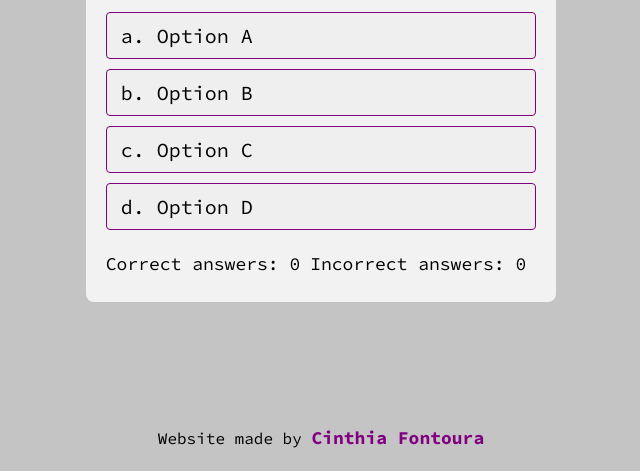
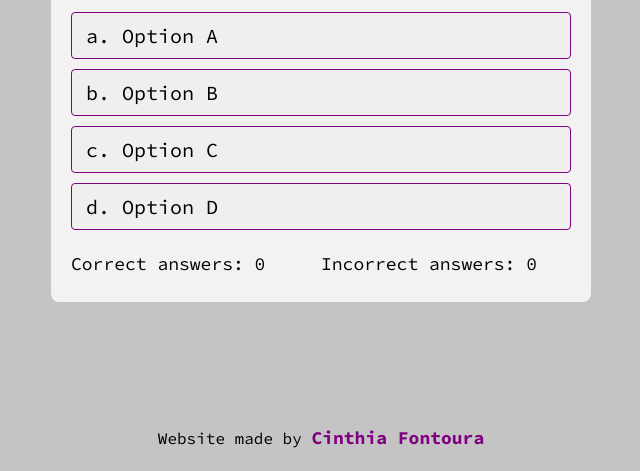
Before and after one commit to cinthiafontoura/javascript-quiz, a plain HTML site: page index.html in a window 1280 px wide. Shown: the part 329-800 px from the top of the page, without its empty margins (319-959 px from the left). Drawn offline with Linux system fonts and the light colour scheme.

Commit message:
Make the game respponsive

```diff
--- a/assets/css/style.css
+++ b/assets/css/style.css
@@ -26,7 +26,7 @@ h1 {
 }
 
 .quiz__box {
-  max-width: 1200px;
+  max-width: 900px;
   min-width: 300px;
   background: #f2f2f2;
   padding: 10px 20px;
@@ -78,12 +78,13 @@ h1 {
 .quiz__footer {
   display: flex;
   justify-content: space-around;
+  flex-wrap: wrap;
   align-items: center;
   padding: 15px 0;
 }
 
 .quiz__result {
-  padding-right: 10px;
+  width: 250px;
   font-size: 18px;
   text-align: left;
 }
```
